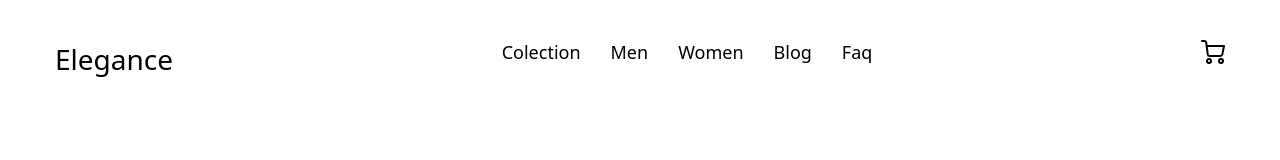
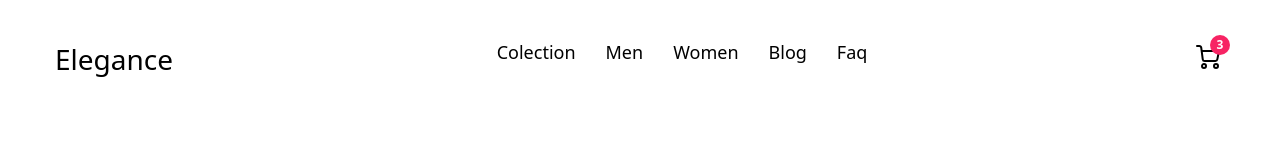
Before and after one commit to TatianaOsipova/online-store, a plain HTML site: page index.html in a window 1280 px wide. Drawn offline with Linux system fonts and the light colour scheme.

Commit message:
feat: add round element with number

```diff
--- a/css/style.css
+++ b/css/style.css
@@ -71,3 +71,25 @@ a {
 
 
 }
+
+.nav__cart-link{
+    position: relative;
+    display: inline-block;
+    padding: 5px;
+}
+
+.nav__cart-number{
+    position: absolute;
+    top: -5px;
+    right: -5px;
+    width: 20px;
+    height: 20px;
+    border-radius: 50%;
+    color: #fff;
+    font-weight: 700;
+    font-size: 12px;
+    line-height: 20px;
+    background-color:  #F72464;
+    text-align: center;
+
+}
--- a/index.html
+++ b/index.html
@@ -36,6 +36,7 @@
                 </ul>
                 <div class="nav__cart">
                     <a class="nav__cart-link" href="#">
+                        <span class="nav__cart-number">3</span>
                         <img src="./icons/shopping-cart.svg" alt="shopping cart">
                     </a>
                 </div>
```
